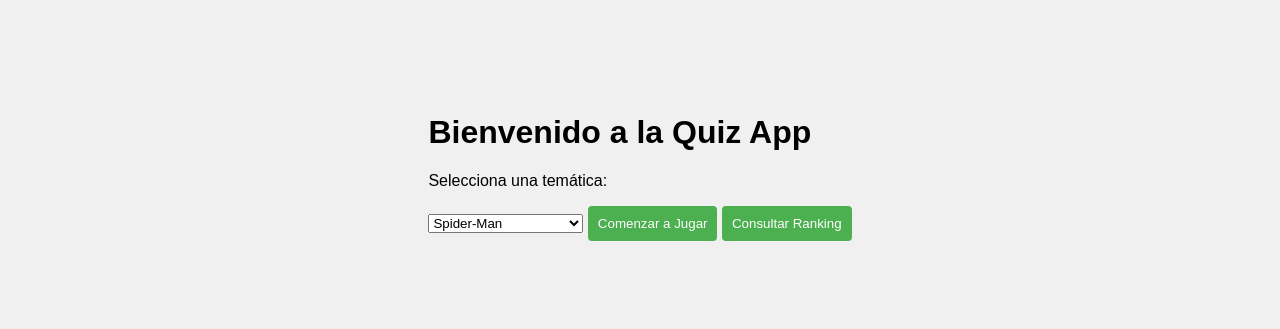
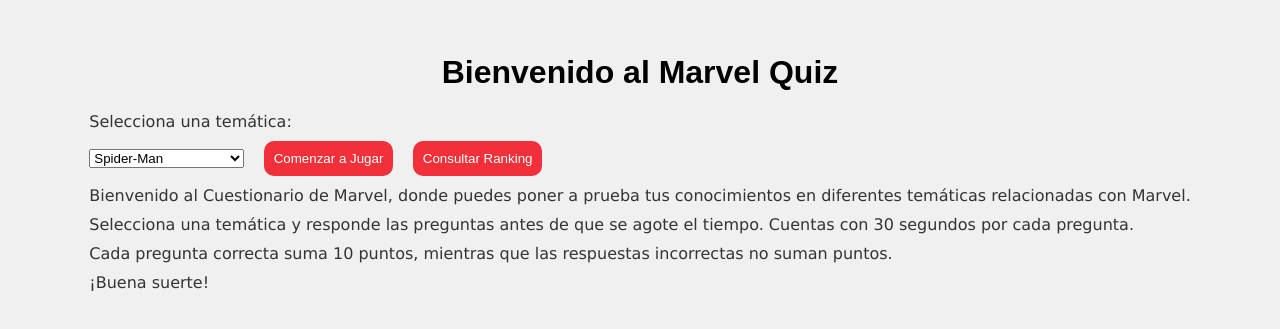
Before and after one commit to germope5/QuizContrareloj, a website: page index.html in a window 1280 px wide. Shown: the part 233-562 px from the top of the page. Drawn offline with Linux system fonts and the light colour scheme.

Commit message:
Agregar Instrucciones y cambios en los estilos

```diff
--- a/css/styles.css
+++ b/css/styles.css
@@ -1,13 +1,3 @@
-body {
-    font-family: 'Arial', sans-serif;
-    margin: 0;
-    padding: 0;
-    display: flex;
-    align-items: center;
-    justify-content: center;
-    height: 100vh;
-    background-color: #f0f0f0;
-}
 
 body {
     font-family: 'Arial', sans-serif;
@@ -43,16 +33,17 @@
 }
 
 button {
-    background-color: #4caf50;
+    background-color: #f1303a;
     color: #fff;
     padding: 10px;
     border: none;
-    border-radius: 4px;
+    border-radius: 10px;
     cursor: pointer;
+    margin-left: 15px;
 }
 
 button:hover {
-    background-color: #45a049;
+    background-color: #F0131E;
 }
 
 .feedback {
@@ -96,3 +87,17 @@
 #puntuacion-final button:hover {
     background-color: #45a049;
 }
+
+h1 {
+    text-align: center;
+}
+
+
+
+#app p {
+    margin: 10px 0;
+    font-size: 16px;
+    color: #333;
+    text-align: justify;
+    font-family:'Lucida Sans', 'Lucida Sans Regular', 'Lucida Grande', 'Lucida Sans Unicode', Geneva, Verdana, sans-serif;
+}
--- a/index.html
+++ b/index.html
@@ -9,7 +9,7 @@
 <body>
     <div id="app">
         <div id="inicio">
-            <h1>Bienvenido a la Quiz App</h1>
+            <h1>Bienvenido al Marvel Quiz</h1>
             <p>Selecciona una temática:</p>
             <select id="tematicas">
                 <option value="spiderman">Spider-Man</option>
@@ -18,6 +18,10 @@
             </select>
             <button onclick="iniciarJuego()">Comenzar a Jugar</button>
             <button onclick="consultarRanking()">Consultar Ranking</button>
+            <p>Bienvenido al Cuestionario de Marvel, donde puedes poner a prueba tus conocimientos en diferentes temáticas relacionadas con Marvel.</p>
+            <p>Selecciona una temática y responde las preguntas antes de que se agote el tiempo. Cuentas con 30 segundos por cada pregunta.</p>
+            <p>Cada pregunta correcta suma 10 puntos, mientras que las respuestas incorrectas no suman puntos.</p>
+            <p>¡Buena suerte!</p>
         </div>
 
         <!-- Agrega aquí el contenido del juego y del ranking (por ejemplo, divs ocultos) -->
```
